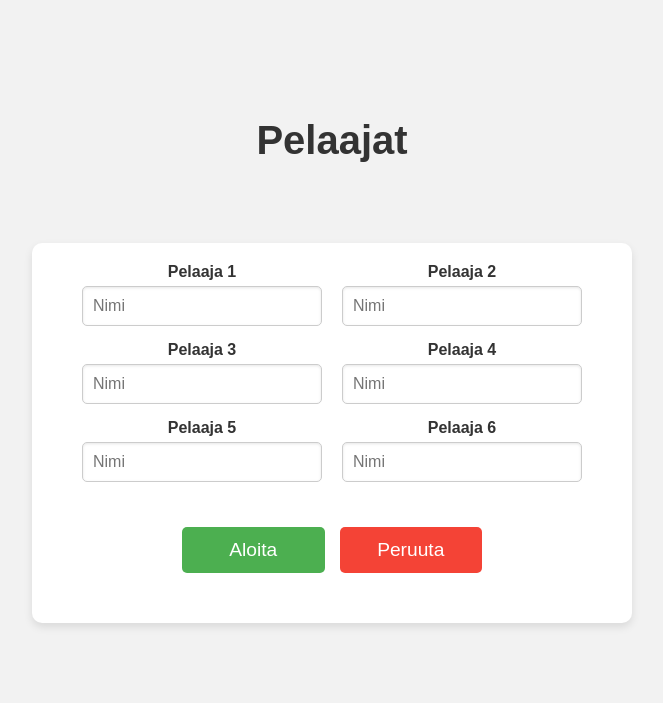
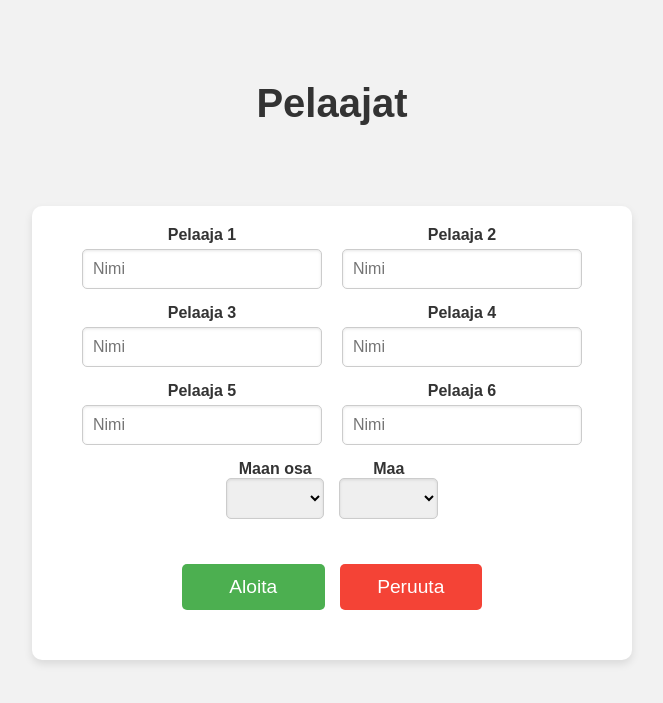
Before and after one commit to andrew-karppinen/Lentokonepeli, a Flask app: template templates/pelaajat.html in a window 1280 px wide. Shown: the top 703 px of the page, without its empty margins (308-971 px from the left). Run offline with Flask 3, Linux system fonts and the light colour scheme; the template is opened without the code that fills it, so the values that code supplies are empty.

Commit message:
maan osat ja maan valitsemis napit tehty

```diff
--- a/static/tyylit.css
+++ b/static/tyylit.css
@@ -144,3 +144,35 @@
   border-color: #4CAF50;
   outline: none;
 }
+
+.maanosavalinta-container {
+    display: flex;
+  flex-direction: row;
+  align-items: center;
+  gap: 15px;
+}
+
+.maanosavalinta-container div {
+    text-align: center;
+  justify-content: space-between;
+  gap: 20px;
+  width: 100%;
+  max-width: 500px;
+}
+
+
+.maanosavalinta-container select {
+    width: 100%;
+  padding: 10px;
+  font-size: 1rem;
+  border: 1px solid #ccc;
+  border-radius: 5px;
+  box-shadow: inset 0 1px 3px rgba(0, 0, 0, 0.1);
+  transition: border-color 0.3s ease;
+}
+
+.dropdown-label {
+    font-size: 1rem;
+  color: #333;
+  font-weight: bold;
+}
--- a/templates/pelaajat.html
+++ b/templates/pelaajat.html
@@ -42,6 +42,18 @@
                     <input type="text" id="player6" class="pelaaja-syote" placeholder="Nimi">
                 </div>
             </div>
+
+             <div class="maanosavalinta-container">
+                <div>
+                    <label for="maan-osat" class="dropdown-label">Maan osa</label>
+                    <select id="maan-osat"></select>
+                </div>
+                <div>
+                    <label for="maat" class="dropdown-label">Maa</label>
+                    <select id="maat"></select>
+                </div>
+             </div>
+
             <div class="pelaajanappikontaineri">
               <a class="valikko-nappi start-nappi" id="aloita_nappi">Aloita</a>
               <a class="valikko-nappi peruuta-nappi" id="peruuta_nappi">Peruuta</a>
```
